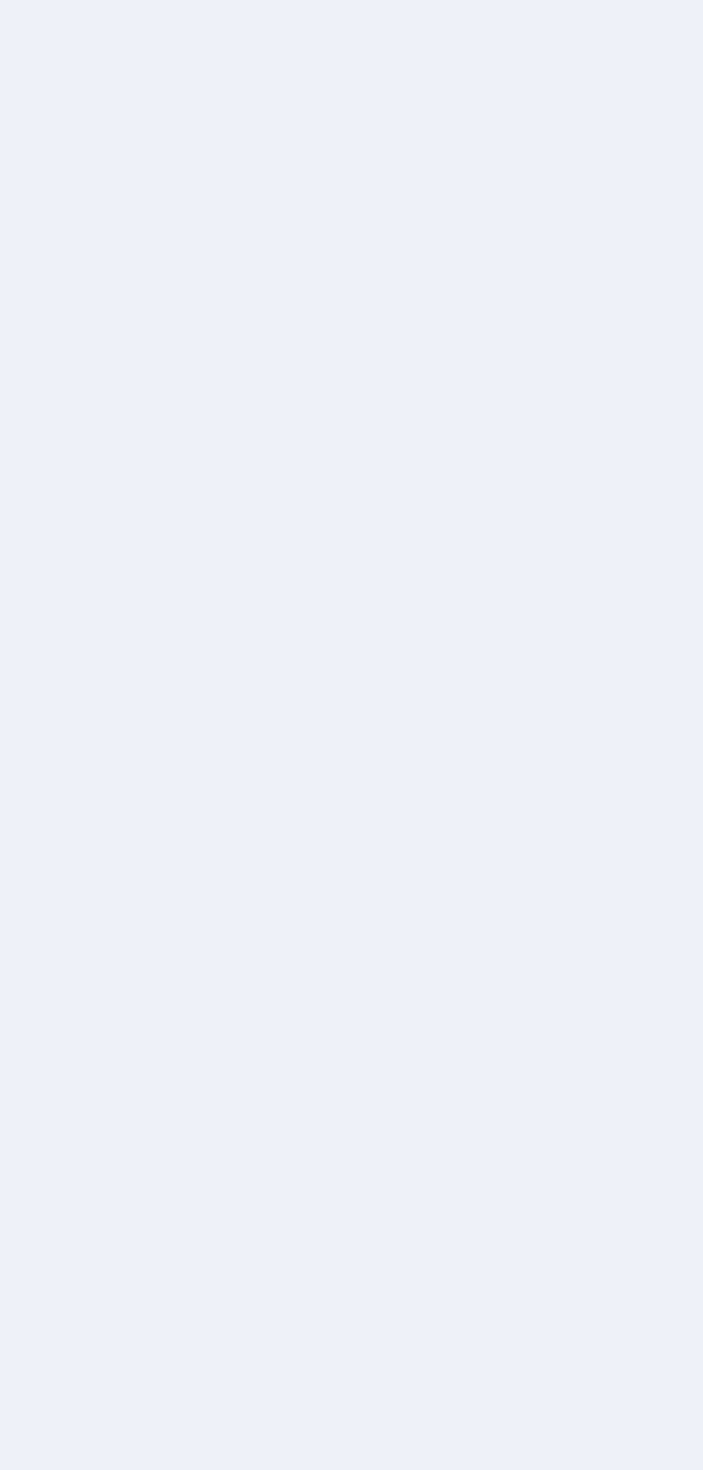
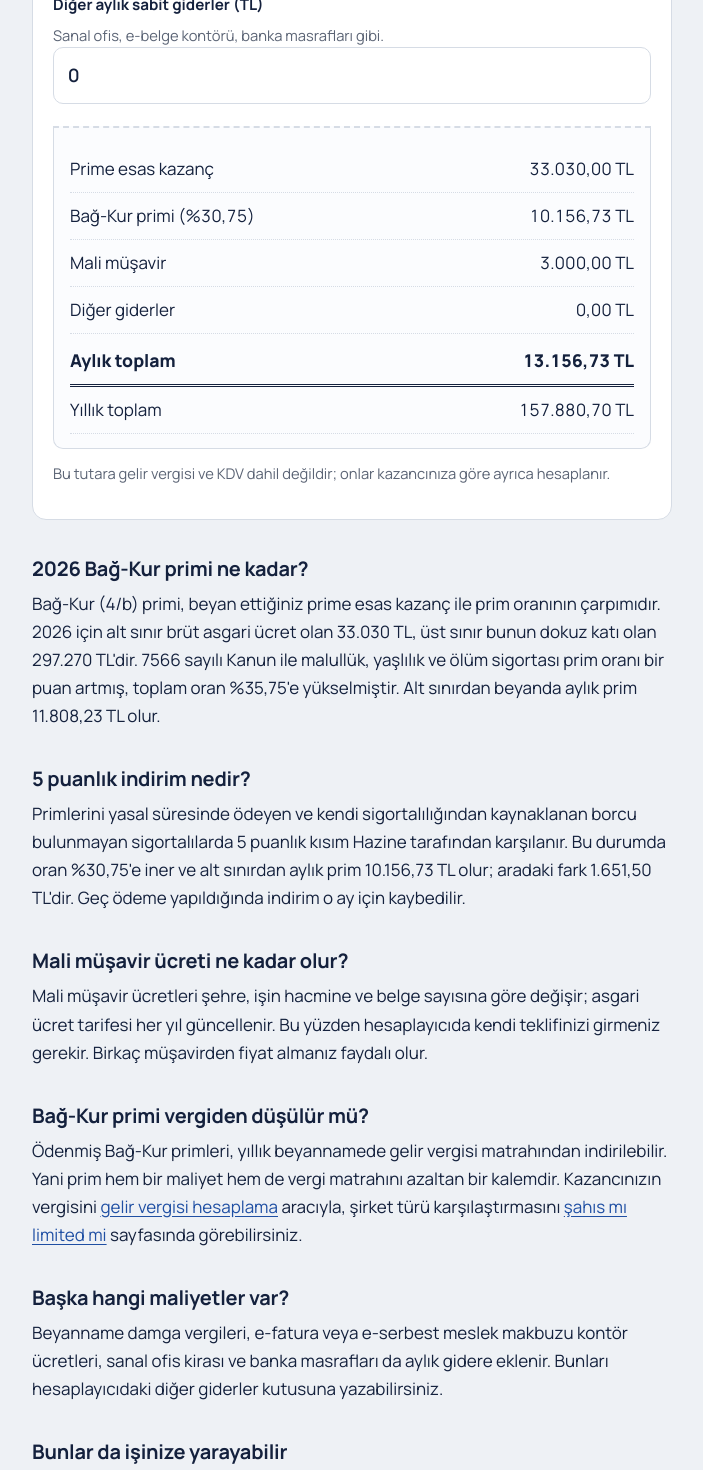
Before and after one commit to yavuzscvk-source/freelancer-vergi, a Next.js app: page /sahis-sirketi-maliyeti in a window 1280 px wide. Before the commit this address had no page. Shown: the part 560-2030 px from the top of the page, without its empty margins (288-991 px from the left). Before the commit the page ends 800 px from the top, so only its background shows below. Built offline with nearby package versions, Linux system fonts and the light colour scheme.

Commit message:
Create page.js

```diff
--- /dev/null
+++ b/app/sahis-sirketi-maliyeti/page.js
@@ -0,0 +1,42 @@
+import Link from "next/link";
+import Hesaplayici from "./Hesaplayici";
+import Kaynaklar from "../Kaynaklar";
+import { sayfa } from "../../lib/seo";
+import { VERGI } from "../../lib/vergi";
+
+const B = VERGI.bagkur;
+const sayi = (n) => n.toLocaleString("tr-TR");
+
+export const metadata = sayfa({
+  baslik: "Şahıs Şirketi Aylık Maliyet Hesaplama 2026",
+  aciklama: "Şahıs şirketinin aylık sabit maliyetini hesaplayın: 2026 Bağ-Kur primi, 5 puan indirimi, mali müşavir ücreti ve diğer giderler.",
+  yol: "/sahis-sirketi-maliyeti",
+});
+
+export default function SahisMaliyet() {
+  return (
+    <>
+      <h1>Şahıs şirketi aylık maliyeti 2026</h1>
+      <p>Şahıs şirketi açtığınızda kazancınızdan bağımsız olarak her ay ödediğiniz sabit giderleri hesaplayın.</p>
+
+      <Hesaplayici />
+
+      <h2>2026 Bağ-Kur primi ne kadar?</h2>
+      <p>Bağ-Kur (4/b) primi, beyan ettiğiniz prime esas kazanç ile prim oranının çarpımıdır. 2026 için alt sınır brüt asgari ücret olan {sayi(B.altSinir)} TL, üst sınır bunun dokuz katı olan {sayi(B.ustSinir)} TL'dir. 7566 sayılı Kanun ile malullük, yaşlılık ve ölüm sigortası prim oranı bir puan artmış, toplam oran %35,75'e yükselmiştir. Alt sınırdan beyanda aylık prim 11.808,23 TL olur.</p>
+
+      <h2>5 puanlık indirim nedir?</h2>
+      <p>Primlerini yasal süresinde ödeyen ve kendi sigortalılığından kaynaklanan borcu bulunmayan sigortalılarda 5 puanlık kısım Hazine tarafından karşılanır. Bu durumda oran %30,75'e iner ve alt sınırdan aylık prim 10.156,73 TL olur; aradaki fark 1.651,50 TL'dir. Geç ödeme yapıldığında indirim o ay için kaybedilir.</p>
+
+      <h2>Mali müşavir ücreti ne kadar olur?</h2>
+      <p>Mali müşavir ücretleri şehre, işin hacmine ve belge sayısına göre değişir; asgari ücret tarifesi her yıl güncellenir. Bu yüzden hesaplayıcıda kendi teklifinizi girmeniz gerekir. Birkaç müşavirden fiyat almanız faydalı olur.</p>
+
+      <h2>Bağ-Kur primi vergiden düşülür mü?</h2>
+      <p>Ödenmiş Bağ-Kur primleri, yıllık beyannamede gelir vergisi matrahından indirilebilir. Yani prim hem bir maliyet hem de vergi matrahını azaltan bir kalemdir. Kazancınızın vergisini <Link href="/gelir-vergisi-hesaplama">gelir vergisi hesaplama</Link> aracıyla, şirket türü karşılaştırmasını <Link href="/sahis-mi-limited-mi">şahıs mı limited mi</Link> sayfasında görebilirsiniz.</p>
+
+      <h2>Başka hangi maliyetler var?</h2>
+      <p>Beyanname damga vergileri, e-fatura veya e-serbest meslek makbuzu kontör ücretleri, sanal ofis kirası ve banka masrafları da aylık gidere eklenir. Bunları hesaplayıcıdaki diğer giderler kutusuna yazabilirsiniz.</p>
+
+      <Kaynaklar sayfa="maliyet" />
+    </>
+  );
+}
```
